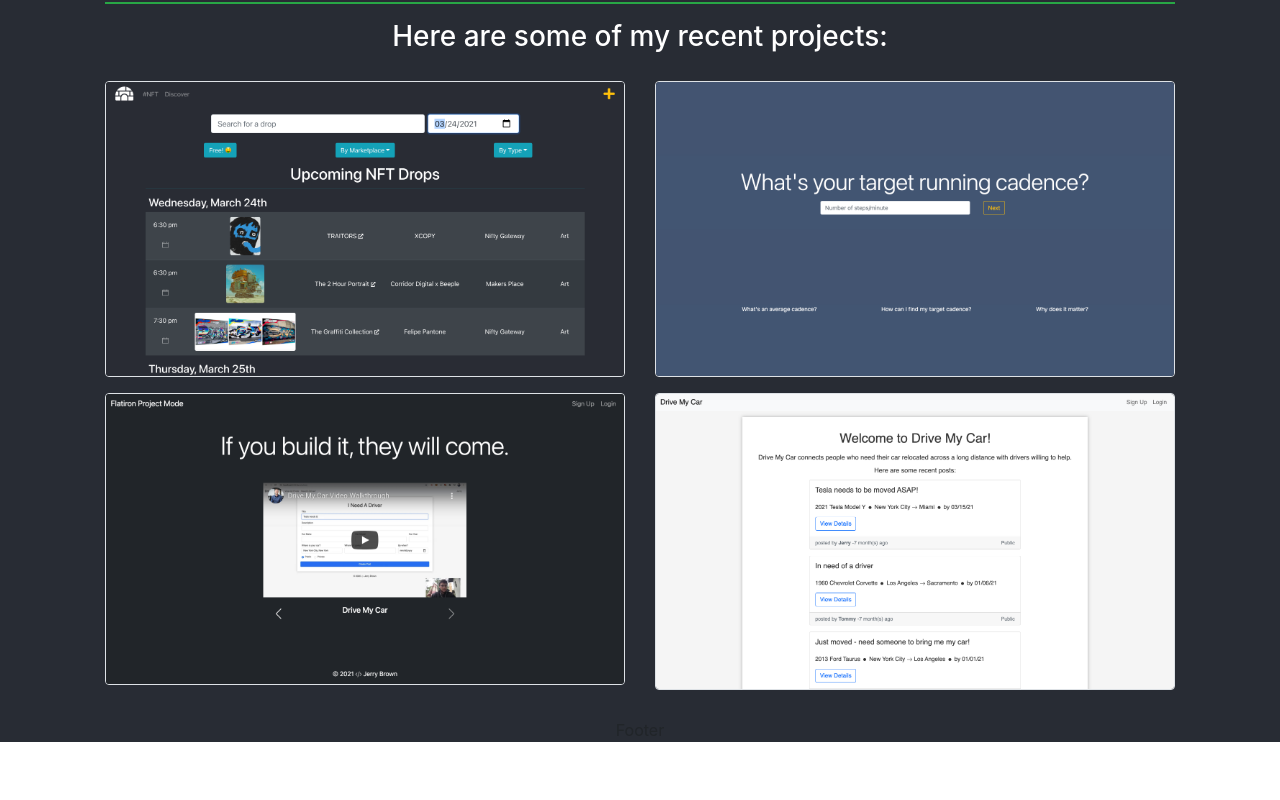
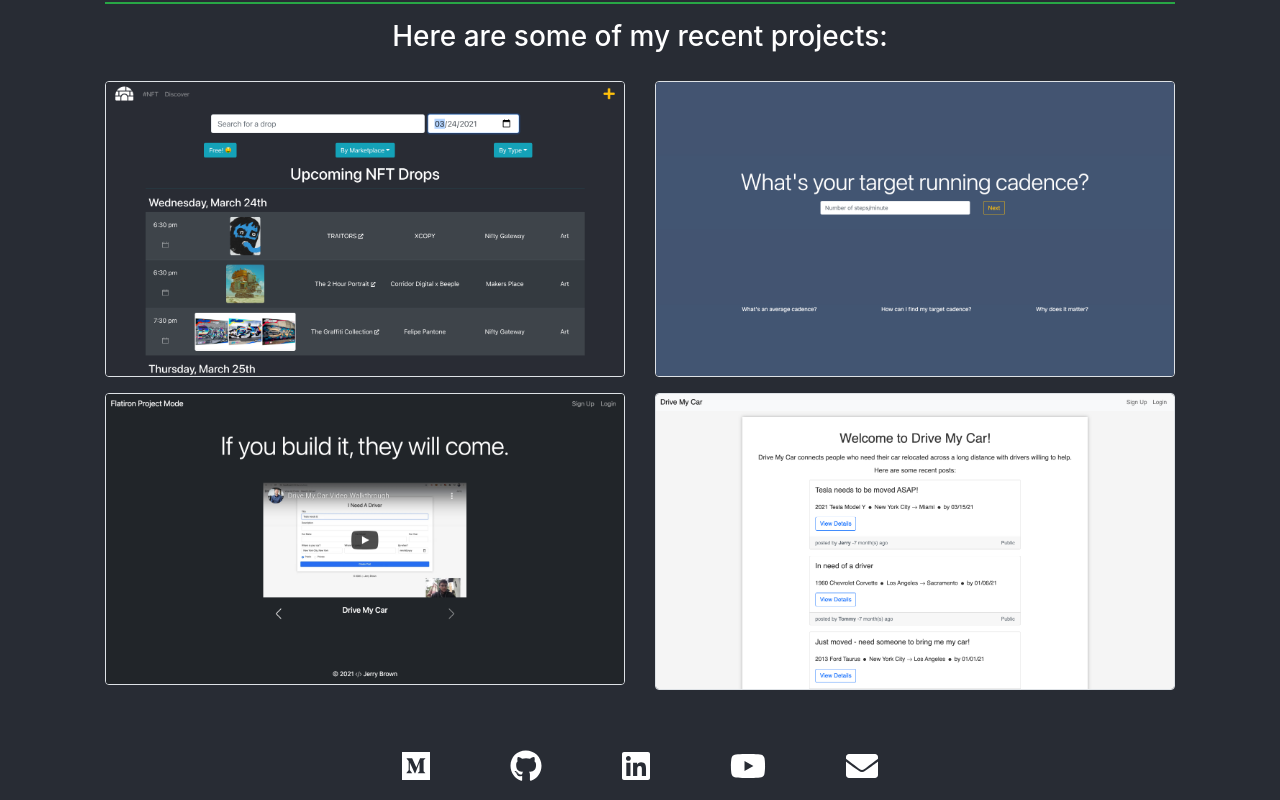
Before and after one commit to brownjer3/personal-website, a React (Create React App) app: page /contact in a window 1280 px wide. Shown: the part 611-1411 px from the top of the page. Before the commit the page ends 1369 px from the top, so only its background shows below. Built offline with nearby package versions, Linux system fonts and the light colour scheme.

Commit message:
add links to social accounts in footer;

```diff
--- a/src/Footer.js
+++ b/src/Footer.js
@@ -1,5 +1,18 @@
+import { Container, Row } from "react-bootstrap";
+import { FontAwesomeIcon } from '@fortawesome/react-fontawesome'
+import { faGithub, faLinkedin, faMedium, faYoutube } from '@fortawesome/free-brands-svg-icons'
+import { faEnvelope } from "@fortawesome/free-solid-svg-icons";
+
 export default function Footer() {
     return(
-        <p>Footer</p>
+        <Container className='d-flex justify-content-center mt-3'>
+            <Row className="w-50 justify-content-around my-3" >
+                <a href='https://medium.com/@brownjer3' target='_blank'><FontAwesomeIcon icon={faMedium} className='text-white' size="2x"/></a>
+                <a href='https://github.com/brownjer3' target='_blank'><FontAwesomeIcon icon={faGithub} className='text-white' size="2x"/></a>
+                <a href='https://www.linkedin.com/in/jerry-brown-/' target='_blank'><FontAwesomeIcon icon={faLinkedin} className='text-white' size="2x"/></a>
+                <a href="https://www.youtube.com/channel/UCUN7UOWbXjyXGHkVNcLGyCA" target='_blank'><FontAwesomeIcon icon={faYoutube} className='text-white' size="2x"/></a>
+                <a href="mailto:brownjer3@gmail.com"><FontAwesomeIcon icon={faEnvelope} className='text-white' size="2x"/></a>
+            </Row>
+        </Container>
     )
 }
```
